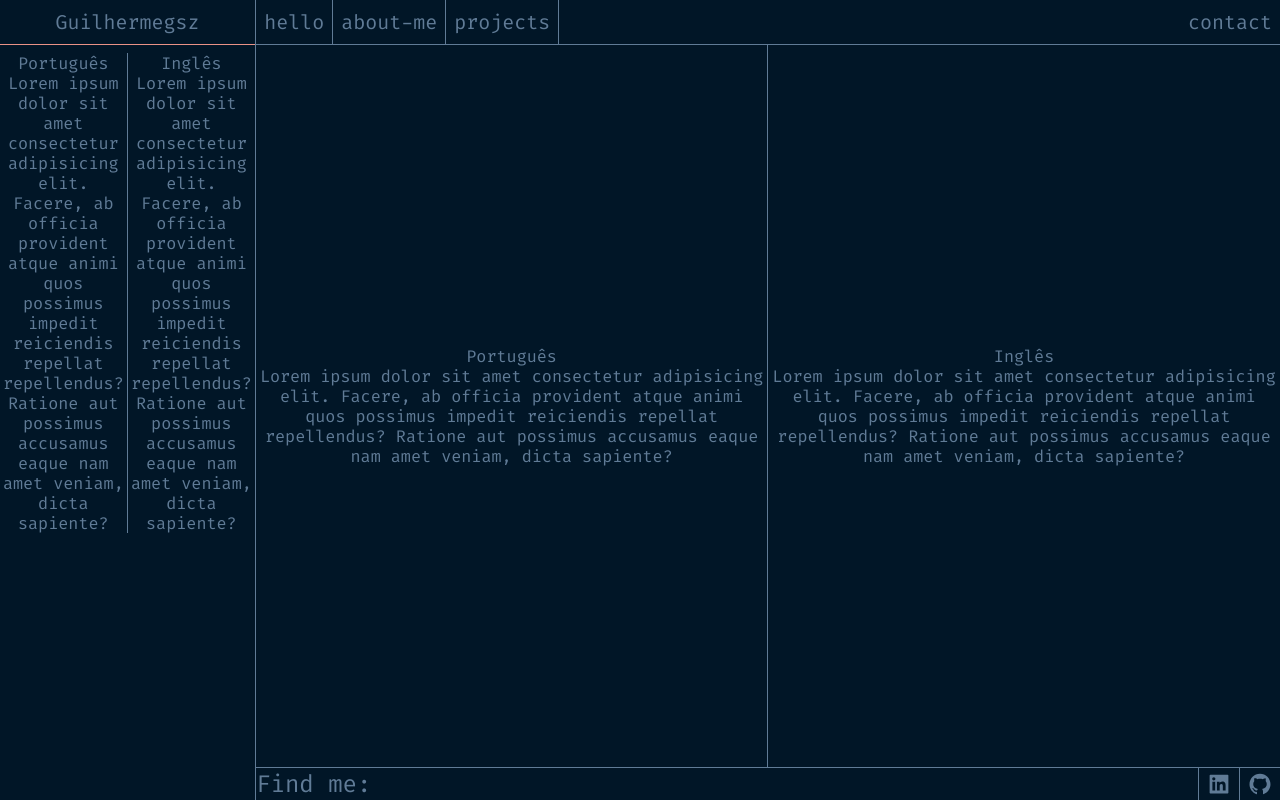
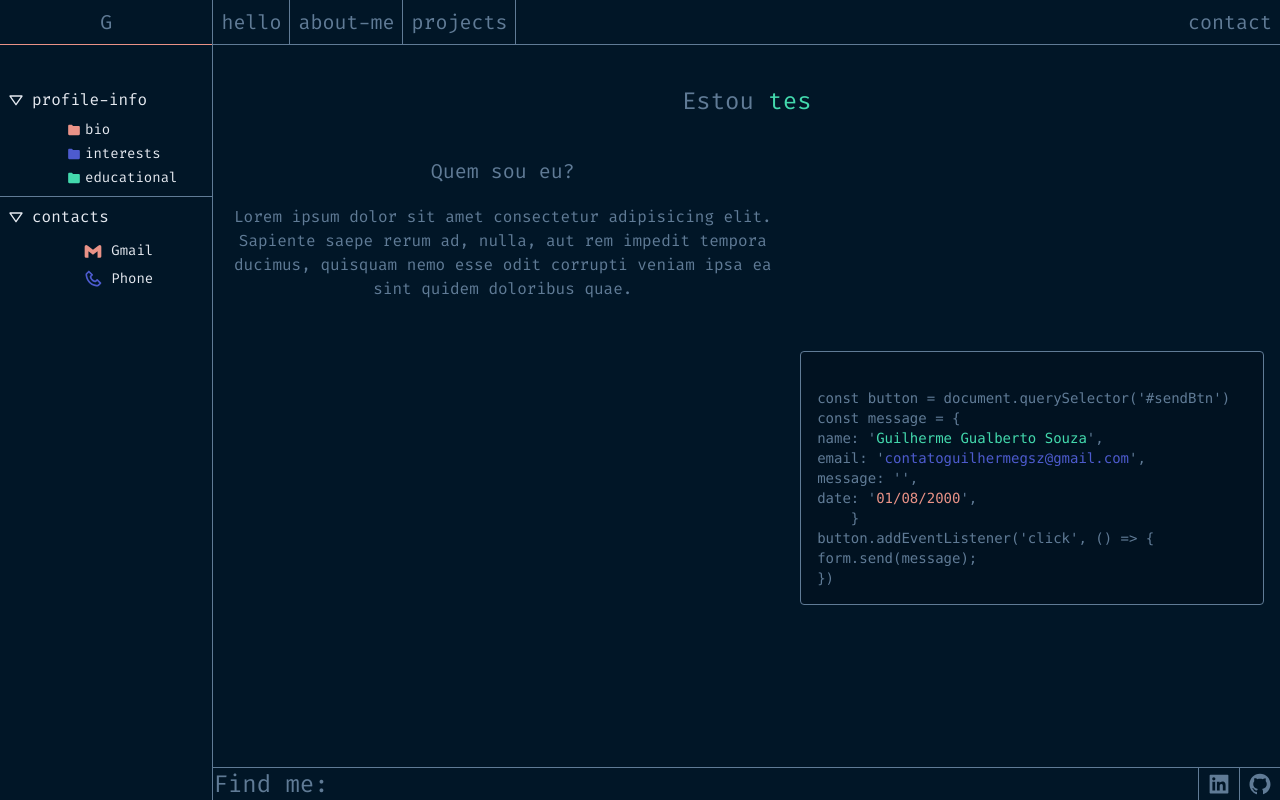
Before and after one commit to ggualbertosouza/Portfolio, a React (Vite) app in the folder Portfolio/: page /about in a window 1280 px wide. Built offline with nearby package versions, Linux system fonts and the light colour scheme.

Commit message:
fixing SideBar

```diff
--- a/Portfolio/index.html
+++ b/Portfolio/index.html
@@ -13,5 +13,6 @@
   <body>
     <div id="root"></div>
     <script type="module" src="/src/main.tsx"></script>
+    <script src="https://unpkg.com/typewriter-effect@latest/dist/core.js"></script>
   </body>
 </html>
--- a/Portfolio/package.json
+++ b/Portfolio/package.json
@@ -18,6 +18,7 @@
     "react-hook-form": "^7.46.1",
     "react-icons": "^4.10.1",
     "react-router-dom": "^6.15.0",
+    "react-simple-typewriter": "^5.0.1",
     "zod": "^3.22.2"
   },
   "devDependencies": {
--- a/Portfolio/src/Components/About/Bio.tsx
+++ b/Portfolio/src/Components/About/Bio.tsx
@@ -1,18 +1,29 @@
-export default function Bio(){
-    return(
-        <div className="flex item-center justify-center h-full text-sm">
-            <div className="lg:border-r border-r-secondary border-b border-b-secondary lg:border-b-0 flex items-center text-center lg:w-[50%]">
-            <big>
-                Português<br/>
-                Lorem ipsum dolor sit amet consectetur adipisicing elit. Facere, ab officia provident atque animi quos possimus impedit reiciendis repellat repellendus? Ratione aut possimus accusamus eaque nam amet veniam, dicta sapiente?
-            </big>
-            </div>
-            <div className="flex items-center text-center lg:w-[50%]">
-            <big>
-                Inglês<br/>
-                Lorem ipsum dolor sit amet consectetur adipisicing elit. Facere, ab officia provident atque animi quos possimus impedit reiciendis repellat repellendus? Ratione aut possimus accusamus eaque nam amet veniam, dicta sapiente?
-            </big>
-            </div>
+import ContactCode from "../Codes/ContactCode";
+import TypeWriter from "./TypeWriter";
+
+export default function Bio() {
+  return (
+    <div className="py-10 px-4 space-y-10 h-full">
+      <div>
+        <TypeWriter />
+      </div>
+      <div className="flex h-full items-center justify-center text-center gap-6 ">
+        <div className="self-start space-y-5">
+          <h2 className="text-xl">Quem sou eu?</h2>
+          <p className="text-md">
+            Lorem ipsum dolor sit amet consectetur adipisicing elit. Sapiente
+            saepe rerum ad, nulla, aut rem impedit tempora ducimus, quisquam
+            nemo esse odit corrupti veniam ipsa ea sint quidem doloribus quae.
+          </p>
         </div>
-    )
+        <div className="">
+        <ContactCode
+          name="Guilherme Gualberto Souza"
+          email="contatoguilhermegsz@gmail.com"
+          date="01/08/2000"
+        />
+        </div>
+      </div>
+    </div>
+  );
 }
--- a/Portfolio/src/Components/About/Educational.tsx
+++ b/Portfolio/src/Components/About/Educational.tsx
@@ -1,7 +1,19 @@
+import TypeWriter from "./TypeWriter";
+
 export default function Educational(){
     return(
-        <>
-        <h1>Educational Page</h1>
-        </>
+        <div className="py-12 px-4 space-y-24">
+        <div >
+        <TypeWriter />
+        </div>
+        <div className="flex flex-col h-full items-center justify-center text-center gap-6">
+        <h2 className="text-xl">
+           Educational
+        </h2>
+        <p>
+            Lorem ipsum dolor sit amet consectetur adipisicing elit. Sapiente saepe rerum ad, nulla, aut rem impedit tempora ducimus, quisquam nemo esse odit corrupti veniam ipsa ea sint quidem doloribus quae.
+        </p>
+        </div>
+        </div>
     )
 }
--- a/Portfolio/src/Components/About/Interests.tsx
+++ b/Portfolio/src/Components/About/Interests.tsx
@@ -1,7 +1,19 @@
+import TypeWriter from "./TypeWriter";
+
 export default function Interests() {
   return (
-    <>
-      <h1>Intereset Page</h1>
-    </>
+    <div className="py-12 px-4 space-y-24">
+      <div>
+        <TypeWriter />
+      </div>
+      <div className="flex flex-col h-full items-center justify-center text-center gap-6">
+        <h2 className="text-xl">Interests</h2>
+        <p>
+          Lorem ipsum dolor sit amet consectetur adipisicing elit. Sapiente
+          saepe rerum ad, nulla, aut rem impedit tempora ducimus, quisquam nemo
+          esse odit corrupti veniam ipsa ea sint quidem doloribus quae.
+        </p>
+      </div>
+    </div>
   );
 }
--- /dev/null
+++ b/Portfolio/src/Components/About/TypeWriter.tsx
@@ -0,0 +1,17 @@
+import { useTypewriter } from "react-simple-typewriter";
+export default function TypeWriter() {
+  const [typeEffect] = useTypewriter({
+    words: ["testando", "o teste", "testado"],
+    loop: true,
+    typeSpeed: 100,
+    deleteSpeed: 40,
+  });
+  return (
+    <div className="flex flex-col item-center justify-center h-full text-center">
+      <h2 className="text-2xl purple">
+        Estou
+        <span className="text-green"> {typeEffect}</span>
+      </h2>
+    </div>
+  );
+}
--- a/Portfolio/src/Components/Aside/Aside.tsx
+++ b/Portfolio/src/Components/Aside/Aside.tsx
@@ -1,10 +1,10 @@
-import { Outlet } from "react-router-dom";
+import ContAside from "./ContAside";
 
 export default function Aside() {
   return (
     // TODO usar navlink no aside, para passar de pagina em pagina
-    <div className="">
-      <Outlet />
+    <div className="overflow-hidden">
+      <ContAside />
     </div>
   );
 }
--- a/Portfolio/src/Components/Aside/ContAside.tsx
+++ b/Portfolio/src/Components/Aside/ContAside.tsx
@@ -1,24 +1,80 @@
 // React icons Packages
-import {BiDownArrow, BiRightArrow} from 'react-icons/bi'
+import {
+  BiDownArrow,
+  BiRightArrow,
+  BiSolidFolder,
+  BiLogoGmail,
+  BiPhone,
+} from "react-icons/bi";
 
 // React Packages
-import {useState} from 'react'
+import { useState } from "react";
 
-export default function ContAside(){
-    const [isOpen, setIsOpen] = useState<boolean>(false)
+export default function ContAside() {
+  const [openContact, setOpenContact] = useState<boolean>(false);
+  const [openProfile, setOpenProfile] = useState<boolean>(false);
 
-    return(
-        <div>
-            <button
-            onClick={() => setIsOpen(!isOpen)}
-            className="flex gap-2 items-center text-primary pl-2">
-                {isOpen ? <BiRightArrow /> : <BiDownArrow />}
-                contacts
-                </button>
-            <ul className={`${isOpen ? 'opacity-0' : 'opacity-1'} duration-300`}>
-                <li className='text-sm pl-6'>contatoguilhermegsz@gmail.com</li>
-                <li className='text-sm pl-6'>+55 33 98419-5210</li>
-            </ul>
-        </div>
-    )
+  return (
+    <div className="w-full flex flex-col items-center justify-center">
+      <button
+        onClick={() => setOpenProfile(!openProfile)}
+        className="flex gap-2 items-center text-primary pl-2 w-full py-2"
+      >
+        {openProfile ? <BiRightArrow /> : <BiDownArrow />}
+        profile-info
+      </button>
+      <ul
+        className={`${
+          openProfile ? "hidden" : "block"
+        } duration-300 space-y-1 pl-2 mb-2 text-primary`}
+      >
+        <li>
+          <a href="/about" className="text-sm pl-6 flex items-center gap-1">
+            <BiSolidFolder className="text-orange" />
+            bio
+          </a>
+        </li>
+        <li>
+          <a
+            href="/about/interests"
+            className="text-sm pl-6 flex items-center gap-1"
+          >
+            <BiSolidFolder className="text-purple" />
+            interests
+          </a>
+        </li>
+        <li>
+          <a
+            href="/about/educational"
+            className="text-sm pl-6 flex items-center gap-1"
+          >
+            <BiSolidFolder className="text-green" />
+            educational
+          </a>
+        </li>
+      </ul>
+      <button
+        onClick={() => setOpenContact(!openContact)}
+        className="flex gap-2 items-center text-primary pl-2 py-2 border-t border-t-secondary w-full"
+      >
+        {openContact ? <BiRightArrow /> : <BiDownArrow />}
+        contacts
+      </button>
+      <ul
+        className={`${
+          openContact ? "hidden" : "block"
+        } duration-300 space-y-1 mt-1 text-primary space-y-2`}
+      >
+        <li>
+          <button className="text-sm pl-6 flex items-center gap-2">
+            <BiLogoGmail className="text-orange text-xl" />
+            Gmail
+          </button>
+        </li>
+        <li className="text-sm pl-6 flex items-center gap-2">
+          <BiPhone className="text-purple text-xl" /> Phone
+        </li>
+      </ul>
+    </div>
+  );
 }
--- a/Portfolio/src/Components/Codes/ContactCode.tsx
+++ b/Portfolio/src/Components/Codes/ContactCode.tsx
@@ -1,16 +1,21 @@
 
+type infoProps = {
+  name?: string,
+  email?: string,
+  date?: string,
+}
 
-export default function ContactCode() {
+export default function ContactCode({name, email, date}:infoProps) {
   return (
     <div>
-        <pre className="text-sm border border-secondary bg-[#011221] p-4 rounded">
+        <pre className="text-sm border border-secondary bg-[#011221] p-4 rounded text-start">
             {`
 const button = document.querySelector('#sendBtn')
 const message = {
-name: '',
-email: '',
+name: '`}{<span className="text-green">{name}</span>}{`',
+email: '`}{<span className="text-purple">{email}</span>}{`',
 message: '',
-date: '',
+date: '`}{<span className="text-orange">{date}</span>}{`',
     }
 button.addEventListener('click', () => {
 form.send(message);
--- a/Portfolio/src/Pages/Root.tsx
+++ b/Portfolio/src/Pages/Root.tsx
@@ -15,28 +15,32 @@ export default function Root() {
   const [sideBar, setSideBar] = useState<boolean>(false);
 
   return (
-    <div className="min-h-screen w-full bg-background font-fira text-secondary flex">
+    <div className="min-h-screen max-w-full bg-background font-fira text-secondary flex">
       <aside
         className={`${
-          sideBar ? "md:w-[25%]" : "md:w-[5%]"
-        } lg:w-[25%] flex flex-col gap-2  duration-700 border-r border-r-secondary `}
+          sideBar ? "sm:w-[100%]" : "md:w-[5%]"
+        } lg:w-[20%] flex flex-col gap-2  duration-700 border-r border-r-secondary relative`}
       >
         <a
           href="/"
-          className="text-xl text-center p-2 w-full border-b border-b-secondary hover:border-b hover:border-b-orange"
+          className="block text-xl text-center p-2 w-full border-b border-b-secondary hover:border-b hover:border-b-orange"
         >
-        Guilhermegsz
-        </a>
+          {sideBar ? "Guilhermegsz" : "G"}
+          </a>
         <button
-          className="lg:hidden block"
+          className="lg:hidden block text-xl absolute right-2 top-14"
           onClick={() => setSideBar(!sideBar)}
         >
           {sideBar ? <AiOutlineClose /> : <AiOutlineMenu />}
         </button>
-        <Aside />
+        <nav className={`${sideBar ? "block" : "sm:hidden lg:block"} absolute top-20 w-full`}>
+          <Aside />
+        </nav>
       </aside>
-      <div className="flex flex-col w-full">
+      <div className={`flex flex-col w-full ${sideBar ? "hidden" : ''}`}>
+        <div className="lg:block sm:hidden">
         <Header />
+        </div>
         <main className="flex-1">
           <Outlet />
         </main>
--- a/Portfolio/src/main.tsx
+++ b/Portfolio/src/main.tsx
@@ -11,6 +11,7 @@ import Projects from './Pages/Projects.tsx'
 import ContactSuccess from './Pages/ContactSuccess.tsx'
 import Interests from './Components/About/Interests.tsx'
 import Educational from './Components/About/Educational.tsx'
+import Hello from './Pages/Hello.tsx'
 
 
 const routes = createBrowserRouter([
@@ -18,9 +19,9 @@ const routes = createBrowserRouter([
     path: '/',
     element: <App />,
     children: [
-      {path: '/', element: <App />},
+      {path: '/', element: <Hello />},
       {path: '/about', element: <About />},
-      {path: '/about/interest', element: <Interests />},
+      {path: '/about/interests', element: <Interests />},
       {path: '/about/educational', element: <Educational />},
       {path: '/contact', element: <Contact />},
       {path: '/contact/success', element: <ContactSuccess />},
```
Also changed, not shown: 1 other file (tests, documents, lock files or other folders).
